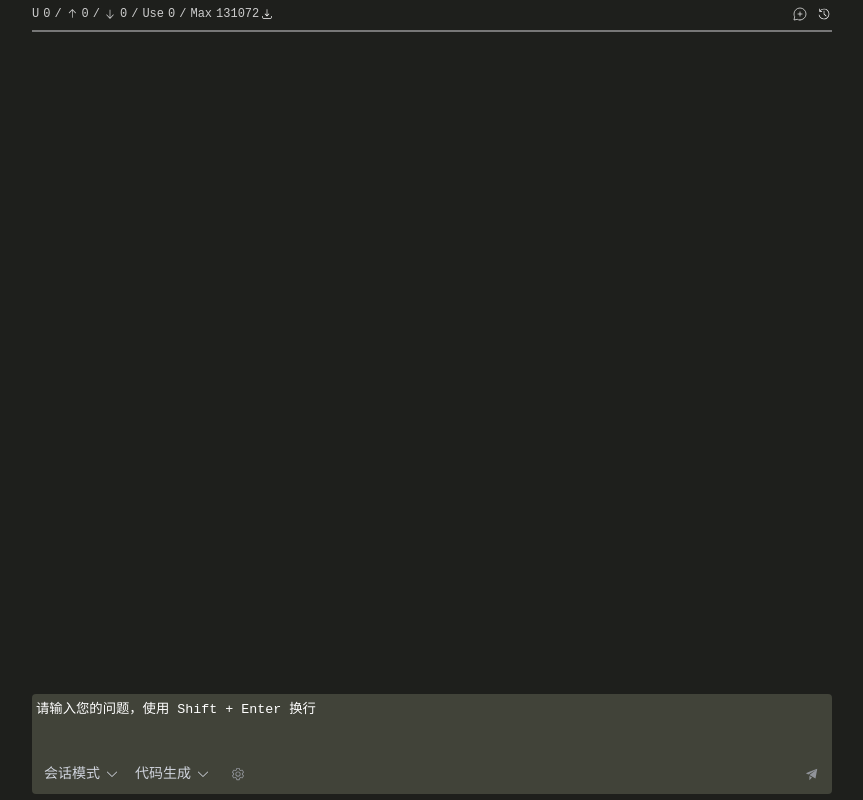
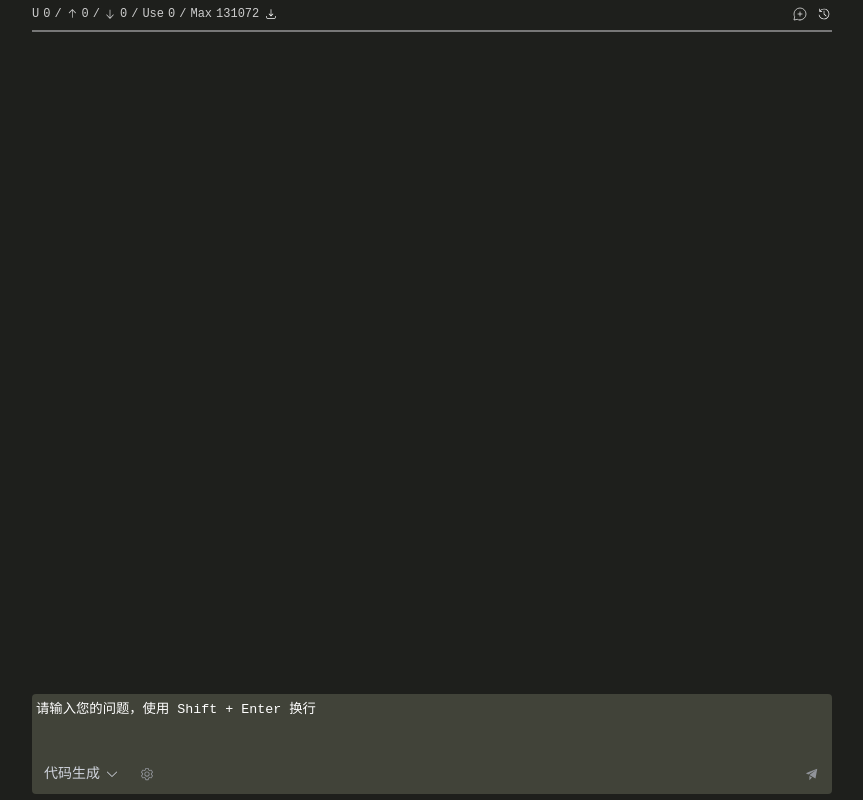
Before and after one commit to gaussext/vscode-ext-code-assist, a Vue app in the folder src-web/: page / in a window 1280 px wide. Shown: the whole page, without its empty margins (208-1071 px from the left). Built offline with nearby package versions, Linux system fonts and the light colour scheme; what marked-highlight would draw is missing.

Commit message:
refactor: 简化设置和会话模式逻辑
移除会话模式选择功能和相关代码，简化模型选择和设置逻辑
更新package.json中的扩展显示名称和发布者信息
调整AppHeader组件中的样式间距

```diff
--- a/package.json
+++ b/package.json
@@ -1,11 +1,12 @@
 {
   "name": "code-assist",
-  "displayName": "Gauss Code Assist",
+  "displayName": "Code Assist",
   "description": "",
-  "version": "0.3.3",
+  "version": "0.3.4",
   "engines": {
     "vscode": "^1.98.0"
   },
+  "publisher": "gausszhou",
   "categories": [
     "Other"
   ],
--- a/src-web/src/App.vue
+++ b/src-web/src/App.vue
@@ -24,7 +24,7 @@
 </template>
 
 <script setup lang="ts">
-import { firstElement, getJsonSafe, queueAsync } from '@/utils';
+import { firstElement, queueAsync } from '@/utils';
 import { onMounted, onUnmounted, ref, unref } from 'vue';
 import { chatService, type ChatVendor } from './api';
 import AppBody from './components/AppBody.vue';
@@ -36,9 +36,7 @@ import store from './store/index';
 import type { IMessage } from './types';
 import { EnumTemperature } from './models/Temperature';
 
-const STORE_KEY_MODEL = 'code-assist.model';
 const STORE_KEY_CONV = 'code-assist.conversation';
-
 const conversationId = ref(localStorage.getItem(STORE_KEY_CONV) || '');
 const latestMessage = ref(new ChatMessage('assistant'));
 const messages = ref<ChatMessage[]>([]);
@@ -323,12 +321,7 @@ const onButtonClick = async () => {
   const message = new ChatMessage('user');
   message.content = content;
   messages.value = [...messages.value, message];
-  let requestMessages = [] as ChatMessage[];
-  if (setting.mode === 'session') {
-    requestMessages = [...messages.value, message];
-  } else {
-    requestMessages = [message];
-  }
+  const requestMessages = [...messages.value, message];
   store.setMessagesById(conversationId.value, unref(messages));
   handleChatRequest(model.value.vendor, model.value.value, content, requestMessages);
 };
--- a/src-web/src/components/AppFooter.vue
+++ b/src-web/src/components/AppFooter.vue
@@ -16,29 +16,8 @@
       >
       </textarea>
     </div>
-
     <div id="chat-tool">
       <div style="display: flex; align-items: center">
-        <!-- 会话模式选择下拉菜单 -->
-        <el-dropdown @command="changeMode">
-          <span style="display: flex; align-items: center" class="el-dropdown-link">
-            <span class="text"> {{ modeLabel }}</span>
-            <el-icon class="el-icon--right">
-              <ArrowDown />
-            </el-icon>
-          </span>
-          <template #dropdown>
-            <el-dropdown-menu>
-              <el-dropdown-item
-                v-for="item in modes"
-                :key="item.value"
-                :command="item.value"
-                :class="{ active: item.value === mode }"
-                >{{ item.label }}</el-dropdown-item
-              >
-            </el-dropdown-menu>
-          </template>
-        </el-dropdown>
         <!-- 温度选择下拉菜单 -->
         <el-dropdown @command="changeTemperature">
           <span style="display: flex; align-items: center" class="el-dropdown-link">
@@ -106,9 +85,6 @@ const props = defineProps({
 const modelId = ref(props.model?.value || '');
 const emit = defineEmits(['update:model', 'change', 'click']);
 
-const modelLabel = computed(() => {
-  return props.models.find((item) => item.value === modelId.value)?.label;
-});
 
 watch(
   () => props.model,
@@ -117,25 +93,6 @@ watch(
   },
   { deep: true }
 );
-
-// 模型选择下拉菜单
-const changeModel = (value: string) => {
-  modelId.value = value;
-  const model = props.models.find((item) => item.value === value);
-  emit('update:model', model);
-};
-
-// 会话模式选择下拉菜单
-const modes = setting.modes;
-const mode = ref(setting.mode);
-const modeLabel = computed(() => {
-  return modes.find((item) => item.value === mode.value)?.label;
-});
-
-const changeMode = (value: string) => {
-  mode.value = value;
-  setting.mode = value;
-};
 
 // 温度选择下拉菜单
 const temperature = ref(setting.temperature);
--- a/src-web/src/components/AppHeader.vue
+++ b/src-web/src/components/AppHeader.vue
@@ -1,7 +1,7 @@
 <template>
   <div class="app-header header-area">
     <div class="header-area-tool">
-      <div class="info-block" style="display: flex; align-items: center;">
+      <div class="info-block" style="display: flex; align-items: center; gap: 4px;">
         <ContentInfo :info="info"></ContentInfo>
         <ChatDownload class="header-icon" @click="downloadConversation"></ChatDownload>
       </div>
--- a/src-web/src/components/AppSettingDialog.vue
+++ b/src-web/src/components/AppSettingDialog.vue
@@ -19,8 +19,9 @@
     </template>
   </el-dialog>
 </template>
+
 <script lang="ts" setup>
-import setting, { type IModel } from '@/setting';
+import setting from '@/setting';
 import { reactive, ref } from 'vue';
 
 const visible = ref(true);
@@ -39,22 +40,8 @@ const onCancelClick = () => {
 };
 
 const onConfirmClick = () => {
-  const selectedModels: IModel[] = [];
-  form.models.forEach((vendor) => {
-    vendor.children.forEach((model) => {
-      if (model.checked) {
-        selectedModels.push({
-          vendor: model.vendor,
-          label: model.label,
-          value: model.value,
-          checked: model.checked,
-        });
-      }
-    });
-  });
   setting.deepseek = form.deepseek;
   setting.deepseekToken = form.deepseekToken;
-  setting.selectedModels = selectedModels;
   visible.value = false;
 };
 
--- a/src-web/src/setting/index.ts
+++ b/src-web/src/setting/index.ts
@@ -17,8 +17,6 @@ const GEMINI_TOKEN = localStorage.getItem('setting.config.gemini_token') || sett
 
 const SELECTED_MODELS = getJsonSafe(localStorage.getItem('setting.config.selectedModels') || '[]', []);
 
-const SELECTED_MODE = localStorage.getItem('setting.config.selectedMode') || setting.get('selectedMode') || 'session';
-
 const TEMPERATURE = parseFloat(localStorage.getItem('setting.config.temperature') || setting.get('temperature') || '0.0');
 
 export interface IModel {
@@ -36,7 +34,7 @@ export class ChatModel implements IModel {
 
 class Setting {
   private state = {
-    mode: SELECTED_MODE,
+    mode: 'session',
     temperature: TEMPERATURE,
     models: {
       ollama: [] as IModel[],
@@ -53,11 +51,8 @@ class Setting {
   };
 
   constructor() {
-    this.state.config.ollama = OLLAMA;
     this.state.config.deepseek = DEEPSEEK;
     this.state.config.deepseek_token = DEEPSEEK_TOKEN;
-    this.state.config.gemini_token = GEMINI_TOKEN;
-    this.state.selectedModels = SELECTED_MODELS;
     setTimeout(() => {
       this.fetchModels();
     });
@@ -84,29 +79,6 @@ class Setting {
         } as IModel;
       });
     });
-  }
-
-  // 获取所有会话模式
-  get modes() {
-    return [
-      {
-        label: '会话模式',
-        value: 'session',
-      },
-      {
-        label: '一问一答',
-        value: 'answer',
-      },
-    ];
-  }
-
-  get mode() {
-    return this.state.mode;
-  }
-
-  set mode(value: string) {
-    this.state.mode = value;
-    localStorage.setItem('setting.config.selectedMode', value);
   }
 
   get temperature() {
```
